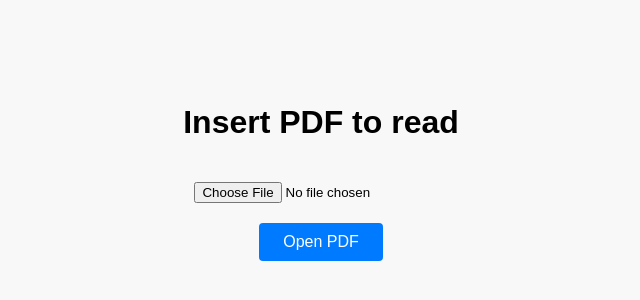
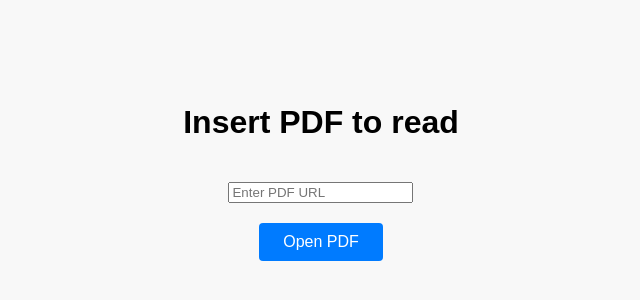
Before and after one commit to dumleboy/cpopdfreader, a plain HTML site: page index.html in a window 1280 px wide. Shown: the part 228-528 px from the top of the page, without its empty margins (319-959 px from the left). Drawn offline with Linux system fonts and the light colour scheme.

Commit message:
Update index.html
Submit PDF using input

```diff
--- a/index.html
+++ b/index.html
@@ -15,7 +15,7 @@
         .container {
             text-align: center;
         }
-        input[type="file"] {
+        input[type="text"], input[type="file"] {
             margin: 20px 0;
         }
         button {
@@ -35,8 +35,7 @@
 <body>
     <div class="container">
         <h1>Insert PDF to read</h1>
-        <input type="file" id="pdfFile" accept=".pdf">
-        <br>
+        <input type="text" id="pdfUrl" placeholder="Enter PDF URL"><br>
         <button onclick="openPDF()">Open PDF</button>
         <div id="pdfViewer"></div>
     </div>
```
